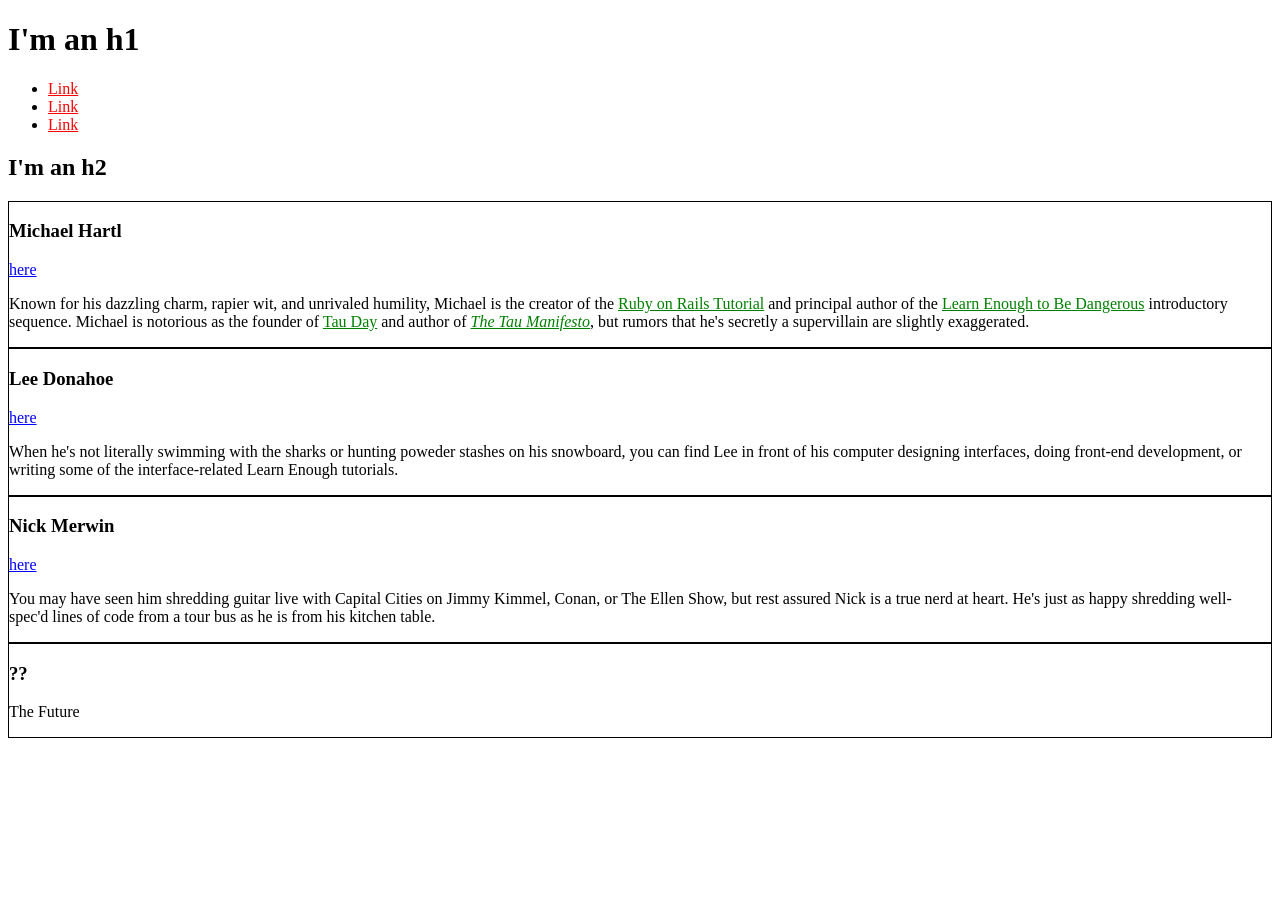
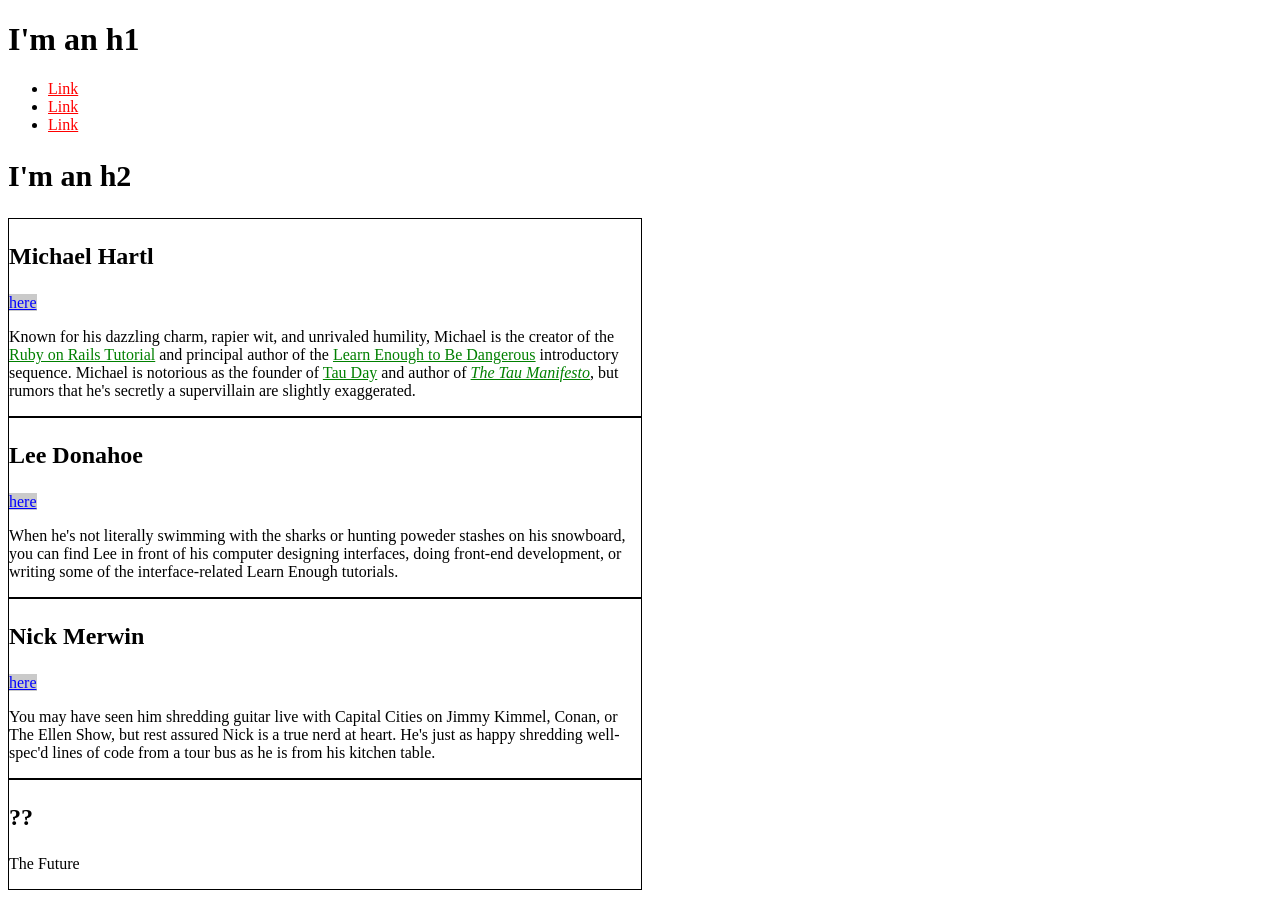
Before and after one commit to brandtryan/brandtryan.github.io, a plain HTML site: page index.html in a window 1280 px wide. Before the commit the page ends 800 px from the top, so only its background shows below. Drawn offline with Linux system fonts and the light colour scheme.

Commit message:
font changes

```diff
--- a/index.html
+++ b/index.html
@@ -6,17 +6,32 @@
     <style>
       /* GLOBAL STYLES */
       a {
-        color: red;
+        color: #f00;
+      }
+      h2 {
+        font-size: 30px;
       }
 
       /* SOCIAL STYLES*/
       .social-link {
+        background: rgba(150, 150, 150, 0.5);
         color: blue;
       }
 
       /* BIO STYLES */
+      .bio-wrapper {
+        font-size: 24px;
+      }
       .bio-box {
         border: 1px solid black;
+        font-size: 1rem;
+        width: 50%;
+      }
+      .bio-box h3 {
+        font-size: 1.5em;
+      }
+      .bio-copy {
+        font-size: 1em;
       }
       .bio-copy a {
         color: green;
@@ -37,6 +52,7 @@
       </li>
     </ul>
     <h2>I'm an h2</h2>
+    <div class="bio-wrapper">
       <div class="bio-box">
         <h3>Michael Hartl</h3>
         <a href="http://twitter.com/mhartl" class="social-link">here</a>
@@ -86,5 +102,6 @@
           The Future
         </p>
       </div>
+    </div>
   </body>
 </html>
```
Lines whose indentation alone changed are shown as unchanged.
